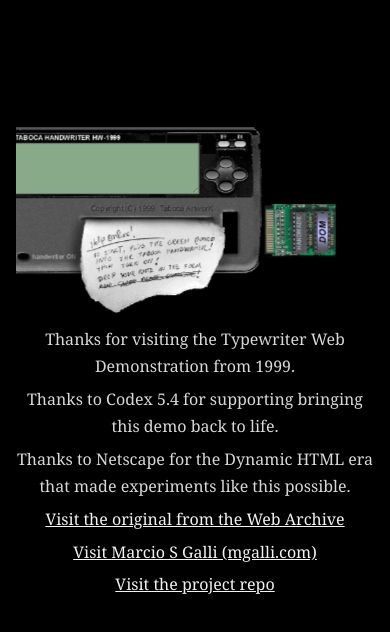
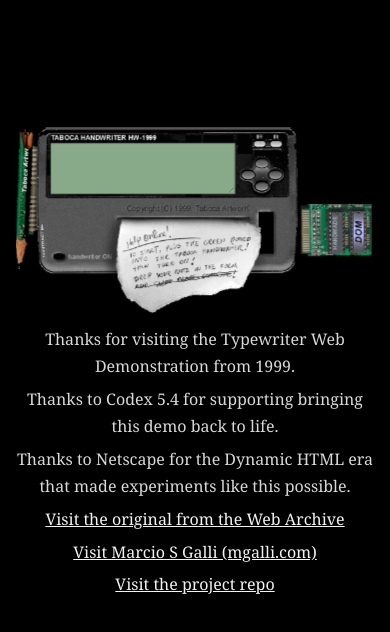
Before and after one commit to taboca/good-old-days-dhtml-demos-typewriter, a website: page demo-typewriter/index.html in a window 390 px wide. Drawn offline with Linux system fonts and the light colour scheme.

Commit message:
Fix mobile

```diff
--- a/demo-typewriter/index.html
+++ b/demo-typewriter/index.html
@@ -124,7 +124,6 @@
         }
         function resetinsertcelebration() {
                 document.getElementById('scene').style.transform="scale(1) rotateX(0deg) rotateY(0deg) rotateZ(0deg)";
-                document.theform.content.focus();
         }
  	// **************************************************************
         // turn on the computer
@@ -274,6 +273,7 @@
 			}
 			else {
 				window.onkeypress=genchar;
+				document.theform.content.focus();
 			}
 		}
 
@@ -288,6 +288,7 @@
 			demoscale=Math.min(1,availablewidth/basewidth);
 			mystage.style.width=(basewidth*demoscale)+"px";
 			mystage.style.height=(baseheight*demoscale)+"px";
+			myshell.style.left=(-100*demoscale)+"px";
 			myshell.style.transform="scale("+demoscale+")";
 		}
 
```
Lines whose indentation alone changed are shown as unchanged.
